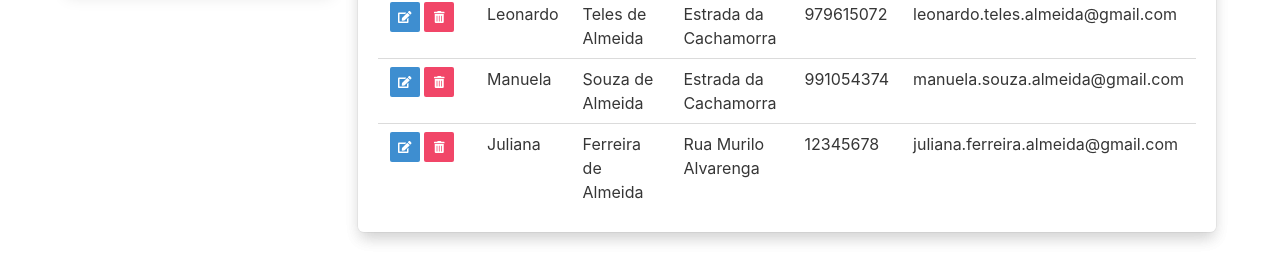
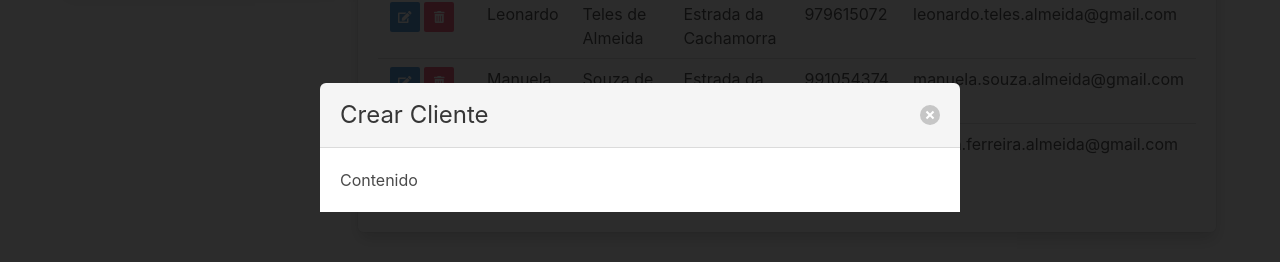
Before and after one commit to leonardo-teles/ventas, a React (Create React App) app in the folder frontend/ventas/: page /clientes in a window 1280 px wide. Shown: the part 253-515 px from the top of the page. Built offline with nearby package versions, Linux system fonts and the light colour scheme.

Commit message:
Crear Componente Modal

```diff
--- /dev/null
+++ b/frontend/ventas/src/components/Modal.js
@@ -0,0 +1,30 @@
+import React from 'react';
+
+const Modal = (props) => {
+
+    const cerrarModal = () => {
+        console.log('cerrando...')
+    }
+
+    return (
+        <div className="modal is-active">
+            <div className="modal-background"></div>
+            <div className="modal-card">
+                <header className="modal-card-head">
+                    <p className="modal-card-title">Crear Cliente</p>
+                    <button
+                        className="delete"
+                        aria-label="close"
+                        onClick={() => cerrarModal()}
+                    >
+                    </button>
+                </header>
+                <section className="modal-card-body">
+                    Contenido
+                </section>
+            </div>
+        </div>
+    );
+}
+
+export default Modal;
--- a/frontend/ventas/src/pages/Clientes.js
+++ b/frontend/ventas/src/pages/Clientes.js
@@ -3,6 +3,7 @@ import Layout from '../components/Layout';
 
 import TableCliente from '../components/clientes/TableCliente';
 import ToolbarCliente from '../components/clientes/ToolbarCliente';
+import Modal from '../components/Modal';
 
 const Clientes = () => {
     return (
@@ -16,6 +17,7 @@ const Clientes = () => {
                     <TableCliente />
                 </div>
             </div>
+            <Modal />
         </Layout>
     );
 }
```
